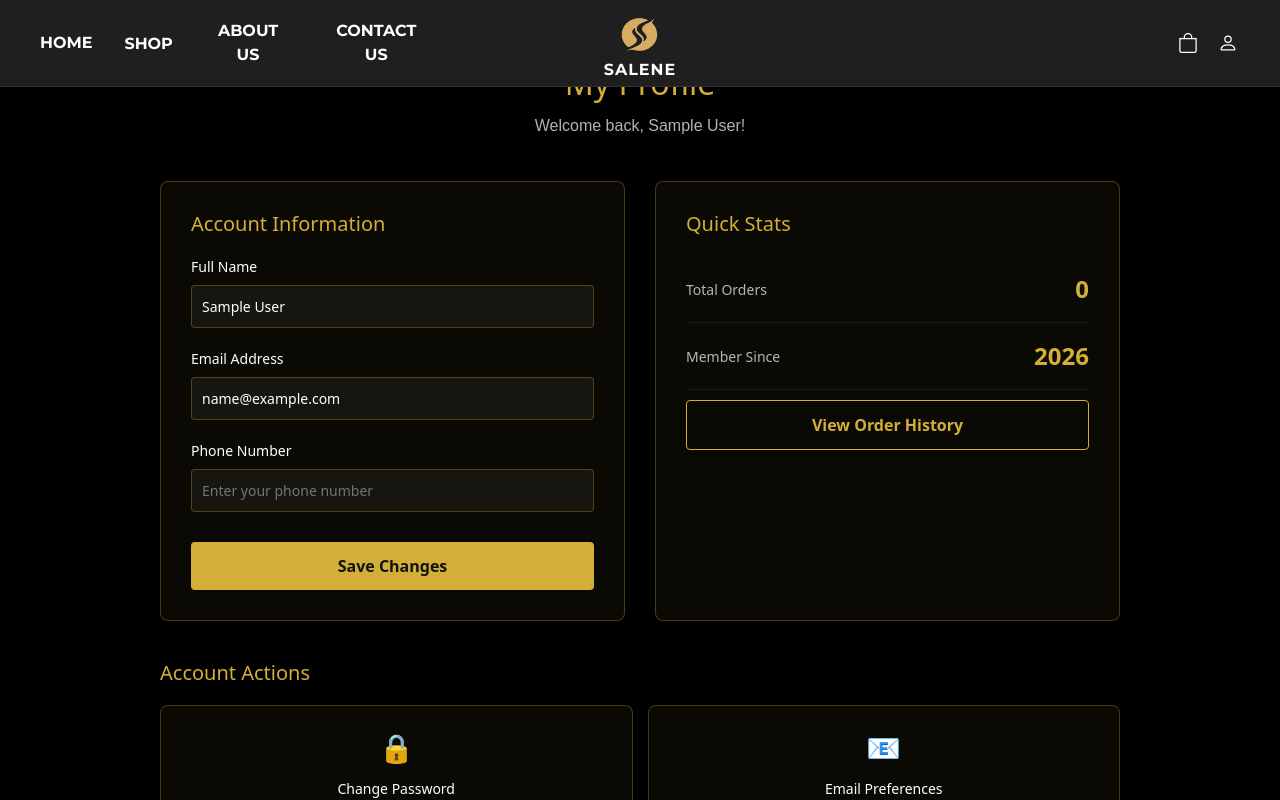
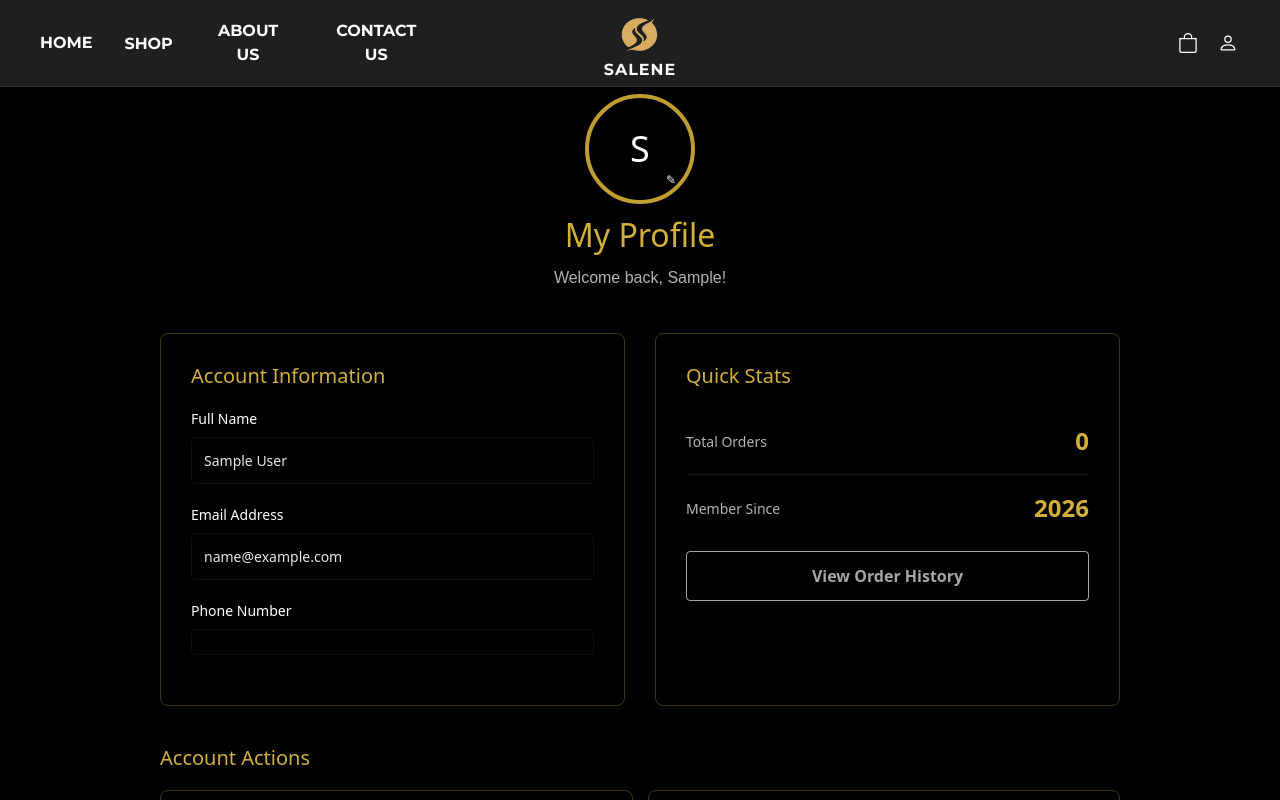
Before and after one commit to MohammadY9795/SaleneStore, a React (Create React App) app: page /salenestore/profile in a window 1280 px wide. Shown: the top 800 px of the page. Built offline with nearby package versions, Linux system fonts and the light colour scheme; sample sign-in values are in the browser's storage.

Commit message:
Profile page

```diff
--- a/src/Component/NavbarComponent.jsx
+++ b/src/Component/NavbarComponent.jsx
@@ -108,7 +108,11 @@ const NavbarComponent = ({ toggleDarkMode, darkMode }) => {
                   className="profile-icon text-white d-none d-md-inline-flex navbar-icon-button"
                   title="Profile"
                 >
-                  <BsPerson size={20} />
+                  {user.avatar ? (
+                    <img src={user.avatar} alt="avatar" style={{ width: 28, height: 28, borderRadius: '50%', objectFit: 'cover' }} />
+                  ) : (
+                    <BsPerson size={20} />
+                  )}
                 </button>
 
                 {profileDropdownOpen && (
--- a/src/Pages/CheckoutPage.jsx
+++ b/src/Pages/CheckoutPage.jsx
@@ -14,6 +14,7 @@ const CheckoutPage = () => {
     email: user?.email || "",
     phone: user?.phone || "",
     address: "",
+    landmark: "",
     city: "",
     state: "",
     pinCode: "",
@@ -70,6 +71,7 @@ const CheckoutPage = () => {
           email: formData.email,
           phone: formData.phone,
           address: formData.address,
+          landmark: formData.landmark,
           city: formData.city,
           state: formData.state,
           pinCode: formData.pinCode,
@@ -180,6 +182,18 @@ const CheckoutPage = () => {
                     value={formData.address}
                     onChange={handleChange}
                     required
+                  />
+                </div>
+
+                <div className="form__group">
+                  <label htmlFor="landmark">Landmark (optional)</label>
+                  <input
+                    id="landmark"
+                    name="landmark"
+                    type="text"
+                    placeholder="e.g. Near Central Park"
+                    value={formData.landmark}
+                    onChange={handleChange}
                   />
                 </div>
 
--- a/src/Pages/UserProfile.css
+++ b/src/Pages/UserProfile.css
@@ -6,6 +6,7 @@
 
 .profile__header {
   text-align: center;
+  margin-top: 30px;
   margin-bottom: 40px;
 }
 
@@ -18,6 +19,70 @@
 .profile__header p {
   font-size: 16px;
   color: rgba(255, 255, 255, 0.7);
+}
+
+/* Avatar */
+.profile__avatar {
+  position: relative;
+  width: 110px;
+  height: 110px;
+  margin: 0 auto;
+
+/* Ensure quick-stats card footer stays at bottom */
+.profile__card.profile__stats {
+  display: flex;
+  flex-direction: column;
+}
+
+.profile__card.profile__stats .stats-body {
+  flex: 1 1 auto;
+}
+
+.profile__card.profile__stats .stats-footer {
+  margin-top: 16px;
+}
+  border-radius: 50%;
+  border: 4px solid rgba(212,175,55,0.9);
+  display: flex;
+  align-items: center;
+  justify-content: center;
+  background: transparent;
+  overflow: hidden;
+}
+
+.avatar-image {
+  width: 100%;
+  height: 100%;
+  object-fit: cover;
+  display: block;
+}
+
+.avatar-placeholder {
+  width: 100%;
+  height: 100%;
+  display: flex;
+  align-items: center;
+  justify-content: center;
+  font-size: 36px;
+  color: #fff;
+}
+
+.avatar-edit-btn {
+  position: absolute;
+  right: 6px;
+  bottom: 6px;
+  background: rgba(0,0,0,0.6);
+  color: #fff;
+  border: none;
+  width: 28px;
+  height: 28px;
+  border-radius: 50%;
+  display: flex;
+  align-items: center;
+  justify-content: center;
+  cursor: pointer;
+  font-size: 12px;
+  box-shadow: 0 0 6px rgba(0,0,0,0.5);
 }
 
 .profile__grid {
@@ -37,7 +102,7 @@
   padding: 30px;
   border: 1px solid rgba(212, 175, 55, 0.3);
   border-radius: 8px;
-  background: rgba(212, 175, 55, 0.05);
+  background: transparent;
 }
 
 .profile__card h2 {
@@ -74,6 +139,15 @@
   border-color: #d4af37;
   background: rgba(255, 255, 255, 0.1);
   box-shadow: 0 0 8px rgba(212, 175, 55, 0.2);
+}
+
+.static-value {
+  padding: 12px;
+  border: 1px solid rgba(212, 175, 55, 0.08);
+  border-radius: 4px;
+  background: transparent;
+  color: rgba(255,255,255,0.9);
+  font-size: 14px;
 }
 
 .profile__success {
@@ -169,7 +243,7 @@
   padding: 20px;
   border: 1px solid rgba(212, 175, 55, 0.3);
   border-radius: 8px;
-  background: rgba(212, 175, 55, 0.05);
+  background: transparent;
   color: #fff;
   cursor: pointer;
   transition: 0.3s;
--- a/src/Pages/UserProfile.jsx
+++ b/src/Pages/UserProfile.jsx
@@ -4,7 +4,7 @@ import { useNavigate, Link } from "react-router-dom";
 import "./UserProfile.css";
 
 const UserProfile = () => {
-  const { user, logout } = useAuth();
+  const { user, logout, updateUser } = useAuth();
   const navigate = useNavigate();
   const [formData, setFormData] = useState({
     name: user?.name || "",
@@ -37,65 +37,79 @@ const UserProfile = () => {
     navigate("/");
   };
 
+  const firstName = user?.name ? user.name.split(' ')[0] : '';
+
   return (
     <div className="profile__container">
       <div className="profile__header">
-        <h1>My Profile</h1>
-        <p>Welcome back, {user?.name}!</p>
+        <div className="profile__avatar">
+          <input
+            id="avatarInput"
+            type="file"
+            accept="image/*"
+            style={{ display: 'none' }}
+            onChange={(e) => {
+              const file = e.target.files && e.target.files[0];
+              if (!file) return;
+              if (!file.type.startsWith('image/')) {
+                alert('Please select a valid image file.');
+                return;
+              }
+              const reader = new FileReader();
+              reader.onload = (ev) => {
+                const dataUrl = ev.target.result;
+                updateUser({ avatar: dataUrl });
+              };
+              reader.readAsDataURL(file);
+            }}
+          />
+
+          {user?.avatar ? (
+            <img src={user.avatar} alt="Avatar" className="avatar-image" />
+          ) : (
+            <div className="avatar-placeholder">{(user?.name || 'U').charAt(0).toUpperCase()}</div>
+          )}
+
+          <button
+            type="button"
+            className="avatar-edit-btn"
+            onClick={() => document.getElementById('avatarInput').click()}
+            aria-label="Edit profile picture"
+          >
+            ✎
+          </button>
+        </div>
+
+        <h1 style={{ marginTop: '12px' }}>My Profile</h1>
+        <p>Welcome back, {firstName}!</p>
       </div>
 
       <div className="profile__grid">
         {/* Profile Info Card */}
         <div className="profile__card">
           <h2>Account Information</h2>
-          <form onSubmit={handleSaveProfile}>
+          <div>
             <div className="form__group">
-              <label htmlFor="name">Full Name</label>
-              <input
-                id="name"
-                name="name"
-                type="text"
-                value={formData.name}
-                onChange={handleChange}
-                placeholder="Enter your full name"
-              />
+              <label>Full Name</label>
+              <div className="static-value">{user?.name}</div>
             </div>
 
             <div className="form__group">
-              <label htmlFor="email">Email Address</label>
-              <input
-                id="email"
-                name="email"
-                type="email"
-                value={formData.email}
-                onChange={handleChange}
-                placeholder="Enter your email"
-              />
+              <label>Email Address</label>
+              <div className="static-value">{user?.email}</div>
             </div>
 
             <div className="form__group">
-              <label htmlFor="phone">Phone Number</label>
-              <input
-                id="phone"
-                name="phone"
-                type="tel"
-                value={formData.phone}
-                onChange={handleChange}
-                placeholder="Enter your phone number"
-              />
+              <label>Phone Number</label>
+              <div className="static-value">{user?.phone}</div>
             </div>
-
-            {saved && <div className="profile__success">Profile updated successfully!</div>}
-
-            <button type="submit" className="btn btn--primary profile__btn">
-              Save Changes
-            </button>
-          </form>
+          </div>
         </div>
 
         {/* Quick Stats Card */}
         <div className="profile__card profile__stats">
           <h2>Quick Stats</h2>
+          <div className="stats-body">
             <div className="profile__stat">
               <span className="profile__stat-label">Total Orders</span>
               <span className="profile__stat-value">{orderCount}</span>
@@ -104,9 +118,19 @@ const UserProfile = () => {
               <span className="profile__stat-label">Member Since</span>
               <span className="profile__stat-value">2026</span>
             </div>
+          </div>
+
+          <div className="stats-footer">
+            {orderCount >= 1 ? (
               <Link to="/order-history" className="btn btn--secondary profile__btn">
                 View Order History
               </Link>
+            ) : (
+              <button className="btn btn--secondary profile__btn" disabled title="You need at least 1 order to view order history">
+                View Order History
+              </button>
+            )}
+          </div>
         </div>
       </div>
 
--- a/src/context/AuthContext.jsx
+++ b/src/context/AuthContext.jsx
@@ -71,12 +71,25 @@ export const AuthProvider = ({ children }) => {
     localStorage.removeItem("salene_user");
   };
 
+  const updateUser = (updates) => {
+    setUser((prev) => {
+      const next = { ...prev, ...updates };
+      try {
+        localStorage.setItem("salene_user", JSON.stringify(next));
+      } catch (err) {
+        console.error("Failed to save updated user:", err);
+      }
+      return next;
+    });
+  };
+
   const value = {
     user,
     loading,
     register,
     login,
     logout,
+    updateUser,
     isAuthenticated: !!user,
   };
 
```
Lines whose indentation alone changed are shown as unchanged.
